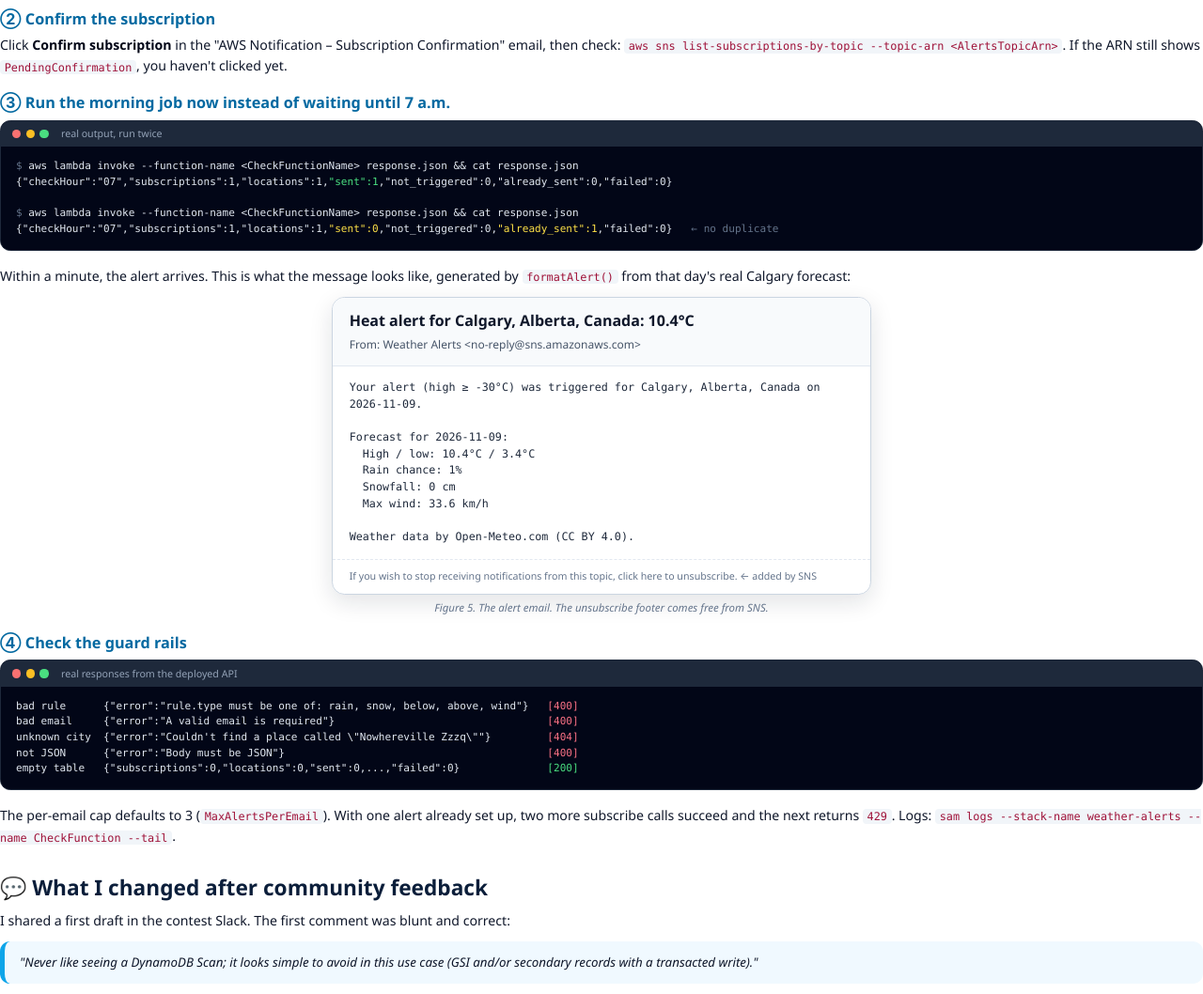
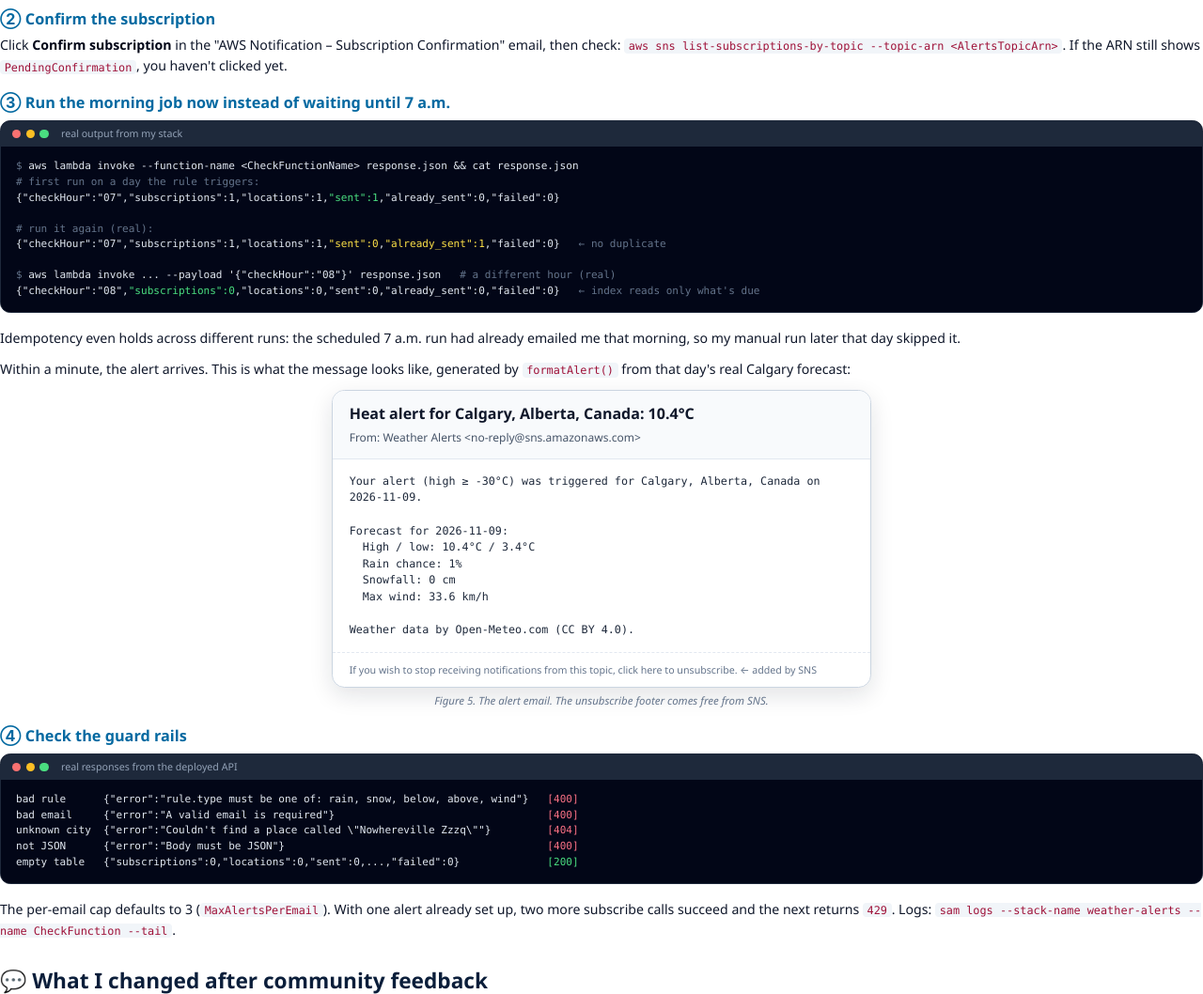
Before and after one commit to Rajpreet12/weather-alerts, a website: page docs/article.html in a window 1280 px wide. Shown: the part 9620-10678 px from the top of the page at 94% size. Drawn offline with Linux system fonts and the light colour scheme.

Commit message:
Use real post-GSI outputs in the verify step

```diff
--- a/docs/article.html
+++ b/docs/article.html
@@ -636,13 +636,17 @@ sam deploy --guided            <span class="c"># pick your own ScheduleTimezone,
 <p>Click <strong>Confirm subscription</strong> in the "AWS Notification – Subscription Confirmation" email, then check: <code>aws sns list-subscriptions-by-topic --topic-arn &lt;AlertsTopicArn&gt;</code>. If the ARN still shows <code>PendingConfirmation</code>, you haven't clicked yet.</p>
 
 <h3>③ Run the morning job now instead of waiting until 7 a.m.</h3>
-<div class="term"><div class="bar"><i style="background:#f87171"></i><i style="background:#fbbf24"></i><i style="background:#4ade80"></i><span>real output, run twice</span></div>
+<div class="term"><div class="bar"><i style="background:#f87171"></i><i style="background:#fbbf24"></i><i style="background:#4ade80"></i><span>real output from my stack</span></div>
 <pre><span class="dim">$</span> aws lambda invoke --function-name &lt;CheckFunctionName&gt; response.json &amp;&amp; cat response.json
-{"checkHour":"07","subscriptions":1,"locations":1,<span class="ok">"sent":1</span>,"not_triggered":0,"already_sent":0,"failed":0}
+<span class="dim"># first run on a day the rule triggers:</span>
+{"checkHour":"07","subscriptions":1,"locations":1,<span class="ok">"sent":1</span>,"already_sent":0,"failed":0}
 
-<span class="dim">$</span> aws lambda invoke --function-name &lt;CheckFunctionName&gt; response.json &amp;&amp; cat response.json
-{"checkHour":"07","subscriptions":1,"locations":1,<span class="hi">"sent":0</span>,"not_triggered":0,<span class="hi">"already_sent":1</span>,"failed":0}   <span class="dim">← no duplicate</span></pre></div>
+<span class="dim"># run it again (real):</span>
+{"checkHour":"07","subscriptions":1,"locations":1,<span class="hi">"sent":0</span>,<span class="hi">"already_sent":1</span>,"failed":0}   <span class="dim">← no duplicate</span>
 
+<span class="dim">$</span> aws lambda invoke ... --payload '{"checkHour":"08"}' response.json   <span class="dim"># a different hour (real)</span>
+{"checkHour":"08",<span class="ok">"subscriptions":0</span>,"locations":0,"sent":0,"already_sent":0,"failed":0}   <span class="dim">← index reads only what's due</span></pre></div>
+<p>Idempotency even holds across different runs: the scheduled 7 a.m. run had already emailed me that morning, so my manual run later that day skipped it.</p>
 <p>Within a minute, the alert arrives. This is what the message looks like, generated by <code>formatAlert()</code> from that day's real Calgary forecast:</p>
 <div class="email">
   <div class="hd"><div class="subj">Heat alert for Calgary, Alberta, Canada: 10.4°C</div>From: Weather Alerts &lt;no-reply@sns.amazonaws.com&gt;</div>
@@ -705,7 +709,7 @@ empty table   {"subscriptions":0,"locations":0,"sent":0,...,"failed":0}
 </table>
 <p>Bonus: with <code>checkHour</code> as the partition key, letting people choose their own alert hour is now a small change to the signup API plus an hourly schedule, not a redesign.</p>
 
-<div class="callout bug"><b class="t">Real snag #3: CloudFormation finished before the index did</b>I deployed the GSI and the new Query code together. <code>sam deploy</code> printed <code>UPDATE_COMPLETE</code> in 55 seconds. I invoked the job right away and got:<br><code>ValidationException: Cannot read from backfilling global secondary index: ByCheckHour</code><br><strong>CloudFormation reports success when a GSI is <em>created</em>, not when it's <em>readable</em>.</strong> DynamoDB keeps filling ("backfilling") the index in the background, and Queries fail until it's <code>ACTIVE</code>.</div>
+<div class="callout bug"><b class="t">Real snag #3: CloudFormation finished before the index did</b>I deployed the GSI and the new Query code together. <code>sam deploy</code> printed <code>UPDATE_COMPLETE</code> in 55 seconds. I invoked the job right away and got:<br><code>ValidationException: Cannot read from backfilling global secondary index: ByCheckHour</code><br><strong>CloudFormation reports success when a GSI is <em>created</em>, not when it's <em>readable</em>.</strong> On my one-row table it took about <strong>7 more minutes</strong> to reach <code>ACTIVE</code>. DynamoDB keeps filling ("backfilling") the index in the background, and Queries fail until it's <code>ACTIVE</code>.</div>
 <div class="term"><div class="bar"><i style="background:#f87171"></i><i style="background:#fbbf24"></i><i style="background:#4ade80"></i><span>right after UPDATE_COMPLETE</span></div>
 <pre><span class="dim">$</span> aws dynamodb describe-table --table-name &lt;SubscriptionsTableName&gt; \
     --query "Table.GlobalSecondaryIndexes[].[IndexName,IndexStatus]"
```
Also changed, not shown: ARTICLE.md (+16 -3 lines), 1 other file.
